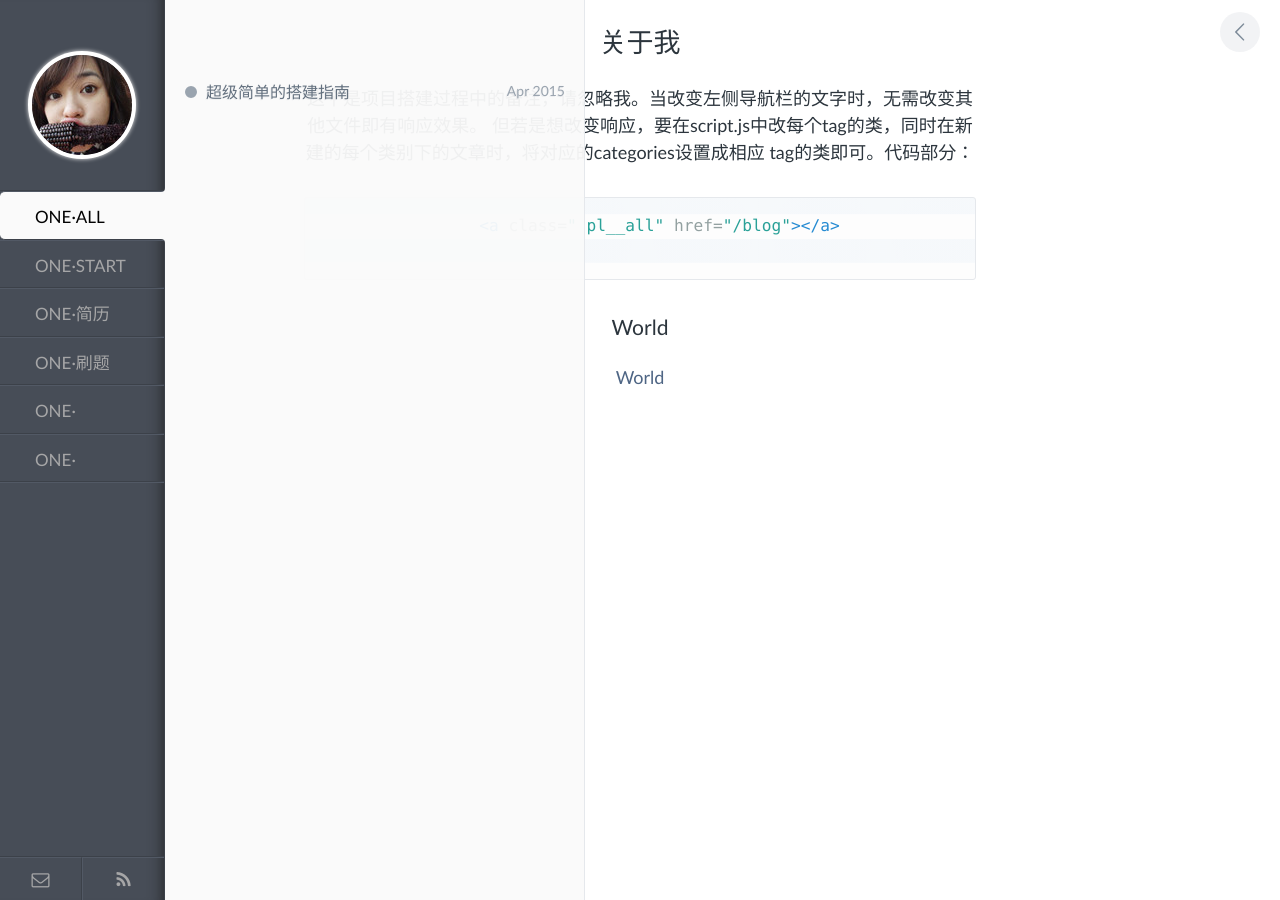
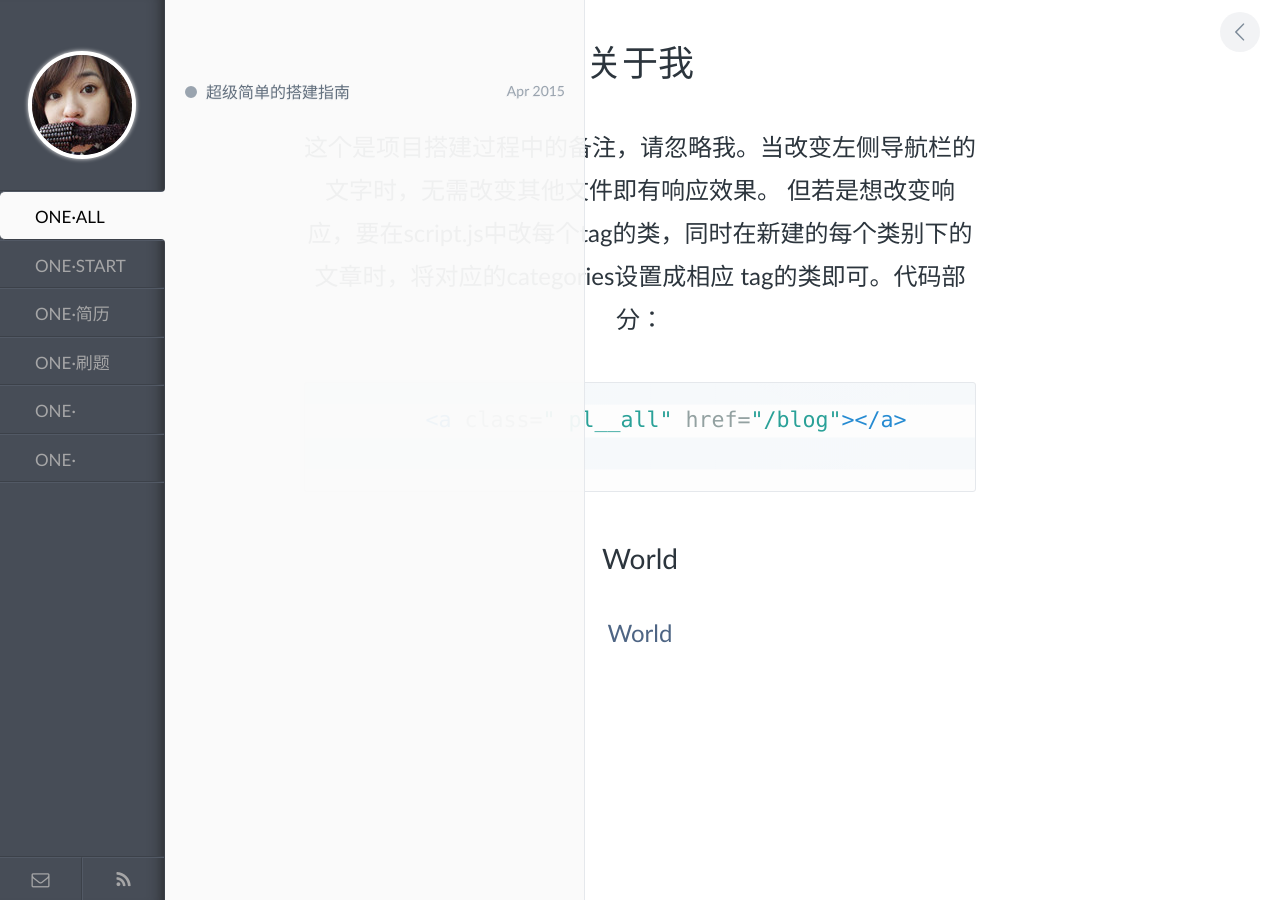
Before and after one commit to weiier/blog, a Jekyll site: the page built from index.html, in a window 1280 px wide. Built offline with Jekyll 4.4.1, drawn with Linux system fonts in a browser that asks for light colours.

Commit message:
Update style.css

```diff
--- a/assets/css/style.css
+++ b/assets/css/style.css
@@ -52,6 +52,8 @@ a {
 \*---------------------------------*/
 	#home {
 		text-align: center;
+                font-size: 24px;
+                line-height: 1.8;
 	}
 	#home a {
 		  position: relative;
```
